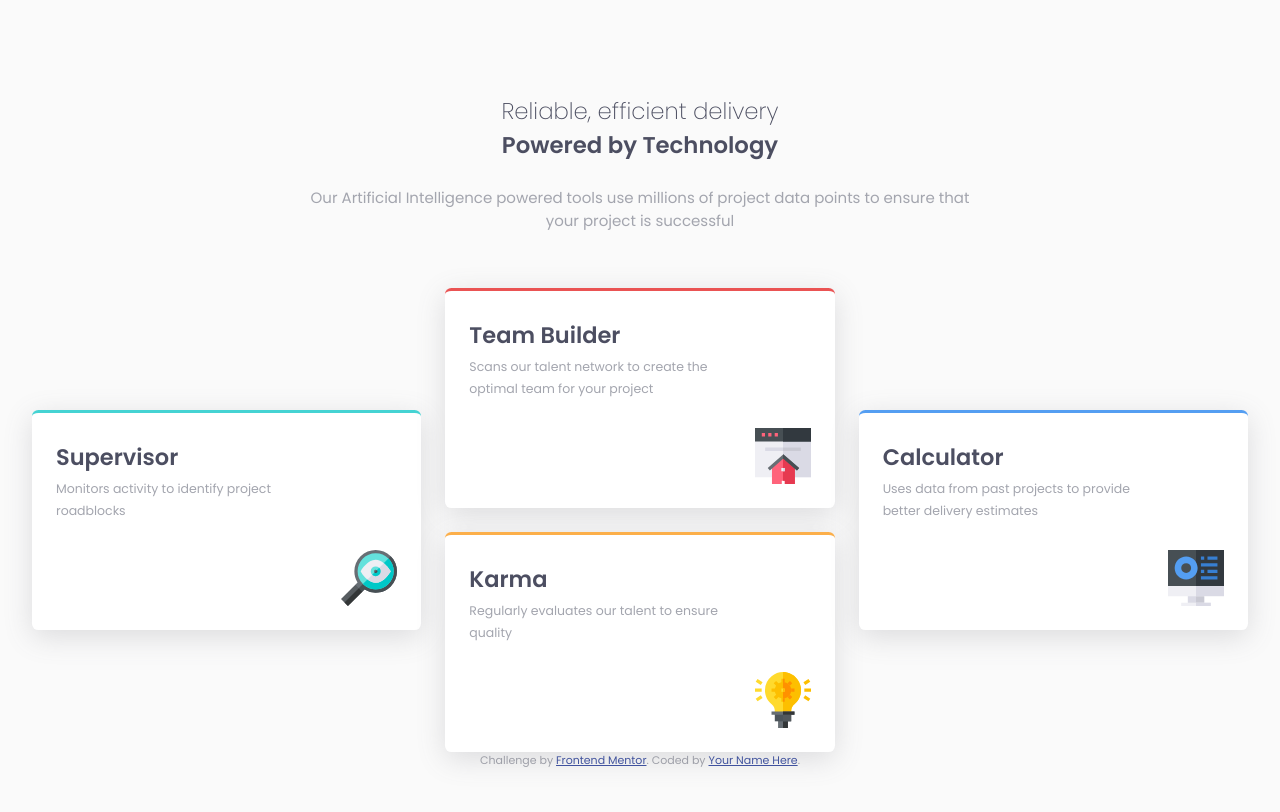
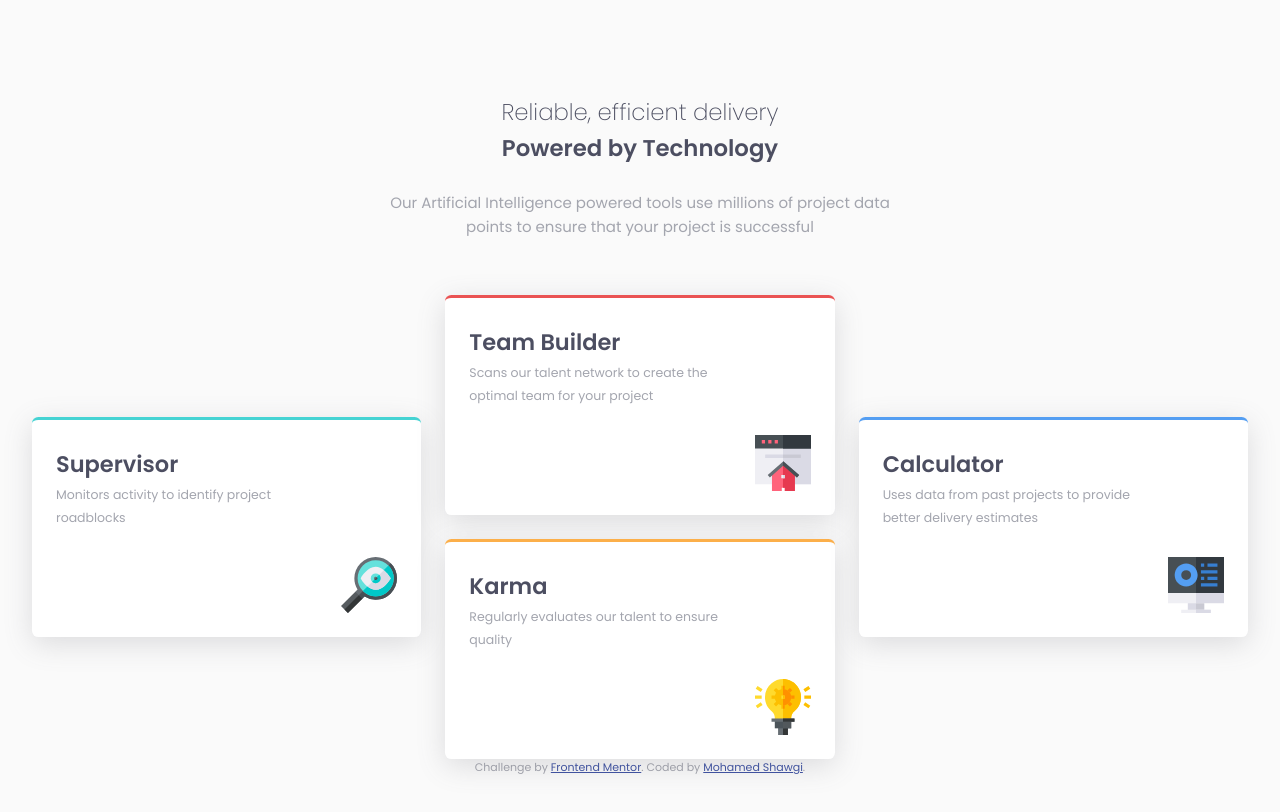
Before and after one commit to mohamedshawgi/four-card-feature-section, a plain HTML site: page index.html in a window 1280 px wide. Drawn offline with Linux system fonts and the light colour scheme.

Commit message:
final commit

```diff
--- a/index.html
+++ b/index.html
@@ -45,7 +45,7 @@
   <footer>
     <p class="attribution">
       Challenge by <a href="https://www.frontendmentor.io?ref=challenge" target="_blank">Frontend Mentor</a>.
-      Coded by <a href="#">Your Name Here</a>.
+      Coded by <a href="#">Mohamed Shawgi</a>.
     </p>
   </footer>
 </body>
--- a/style.css
+++ b/style.css
@@ -28,6 +28,7 @@ h1{
     font-weight: 300;
     font-size: 152%;
     text-align: center;
+    line-height: 1.6;
 }
 h1 span{
     font-weight: bold;
@@ -40,8 +41,10 @@ p{
 }
 .hero{
     text-align: center;
-    margin-top: 1.5rem;
-    margin-bottom: 3.5rem;
+    margin:1.5rem auto 3.5rem auto;
+    max-width: 34rem;
+    line-height: 1.6;
+
 }
 .card{
     background-color:white;
@@ -79,10 +82,7 @@ p{
     border-top: 0.2rem var(--Blue) solid;
 }
 @media (min-width:60rem){
-    body>p{
-        max-width: 55%;
-        margin: 0 auto;;
-    }
+
     .cards{
         display:grid;
         grid-template-columns: repeat(3,1fr);
```
